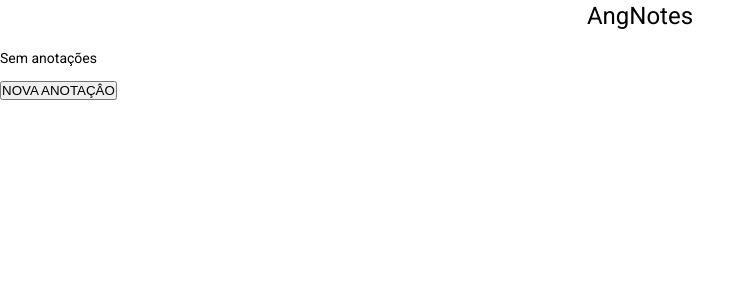
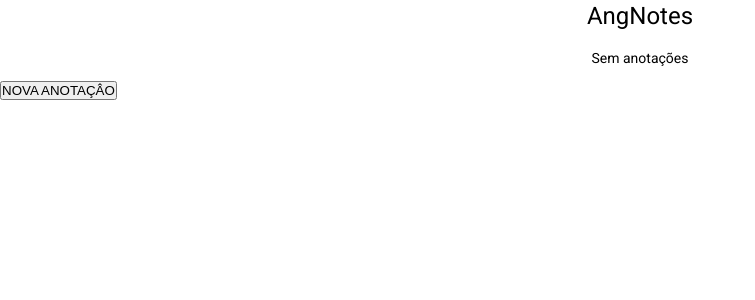
Before and after one commit to ranielsobrinho/AngNotes, an Angular app: page / in a window 1280 px wide. Shown: the top 300 px of the page, without its empty margins (0-755 px from the left). Built offline with nearby package versions, Linux system fonts and the light colour scheme.

Commit message:
Add class for styling

```diff
--- a/src/app/app.component.html
+++ b/src/app/app.component.html
@@ -1,4 +1,5 @@
 <h1 class="title">{{ title }}</h1>
+<div class="containerList">
 <ul *ngIf="mode=='list'">
   <p *ngIf = "notes.length === 0">Sem anotações</p>
   <li *ngFor = "let note of notes">
@@ -7,8 +8,8 @@
     <button (click)="remove(note)">Remover</button>
   </li>
 </ul>
-
-<div *ngIf="mode=='add'">
+</div>
+<div *ngIf="mode=='add'" class="containerNewNote">
   <h1>Nova Anotação</h1>
   <form [formGroup] = "form">
     <label for="title">Title:</label>
```
